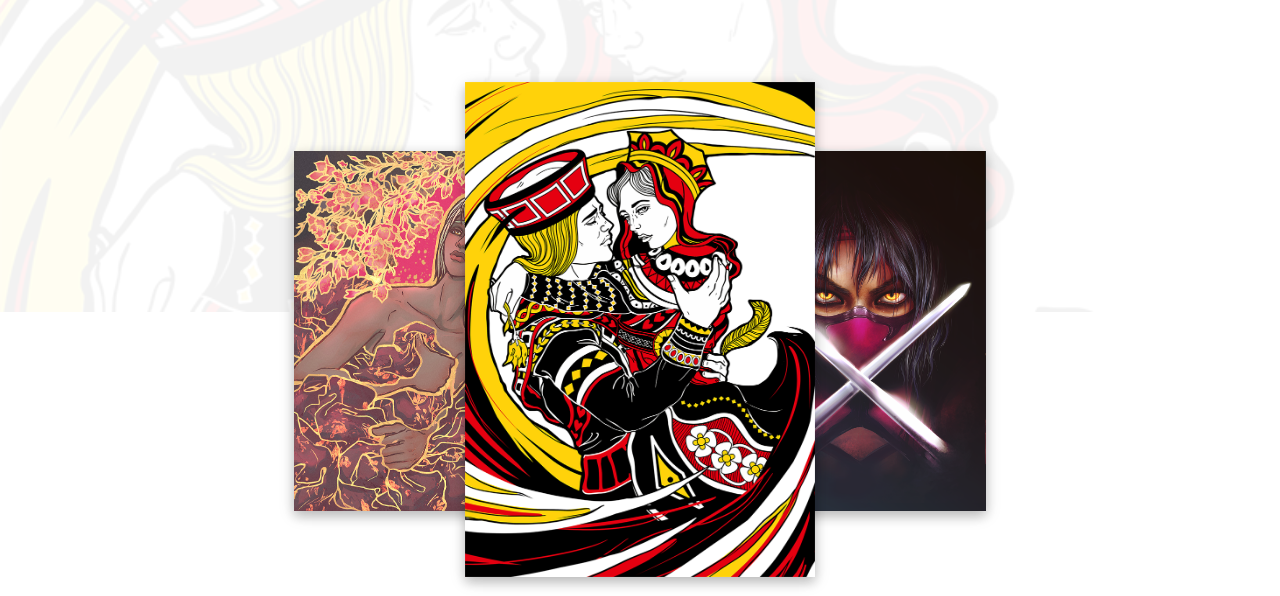
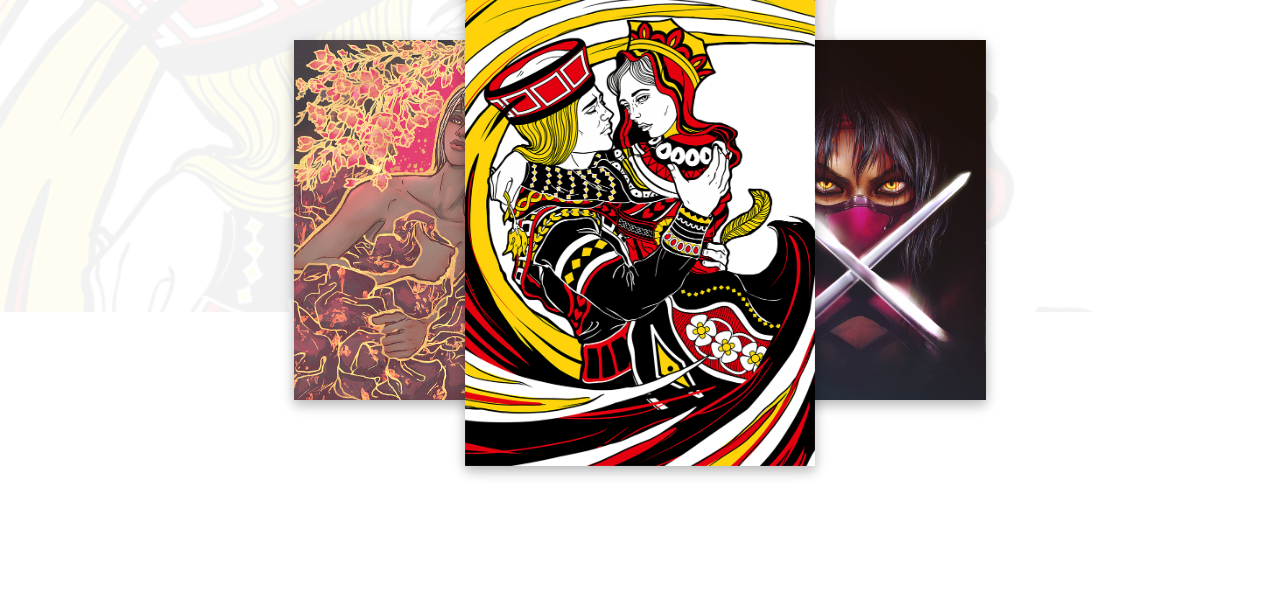
Before and after one commit to skwara96/Sylwia_Malon, a plain HTML site: page index.html in a window 1280 px wide. Shown: the part 488-1084 px from the top of the page. After the commit the page ends 973 px from the top, so only its background shows below. Drawn offline with Linux system fonts and the light colour scheme.

Commit message:
best-work

```diff
--- a/css/style.css
+++ b/css/style.css
@@ -200,6 +200,11 @@ body::after {
     margin-top: 15%;
 }
 
+@media (min-width: 576px) {
+.best-work {
+    margin-top: 5%;
+}}
+
 .best-work div:nth-child(2) {
     margin: -6% -10% !important;
     z-index: 2;
```
